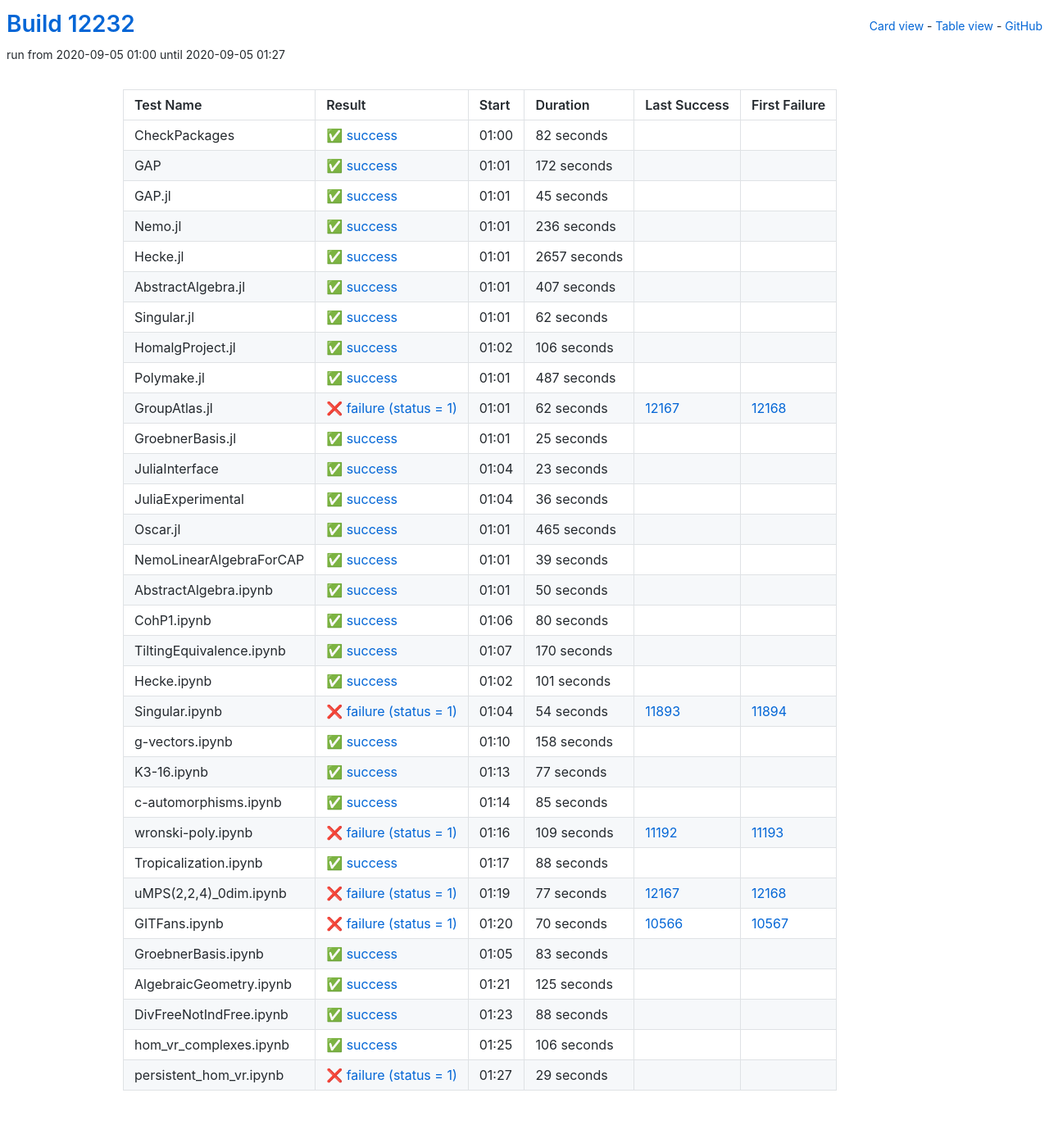
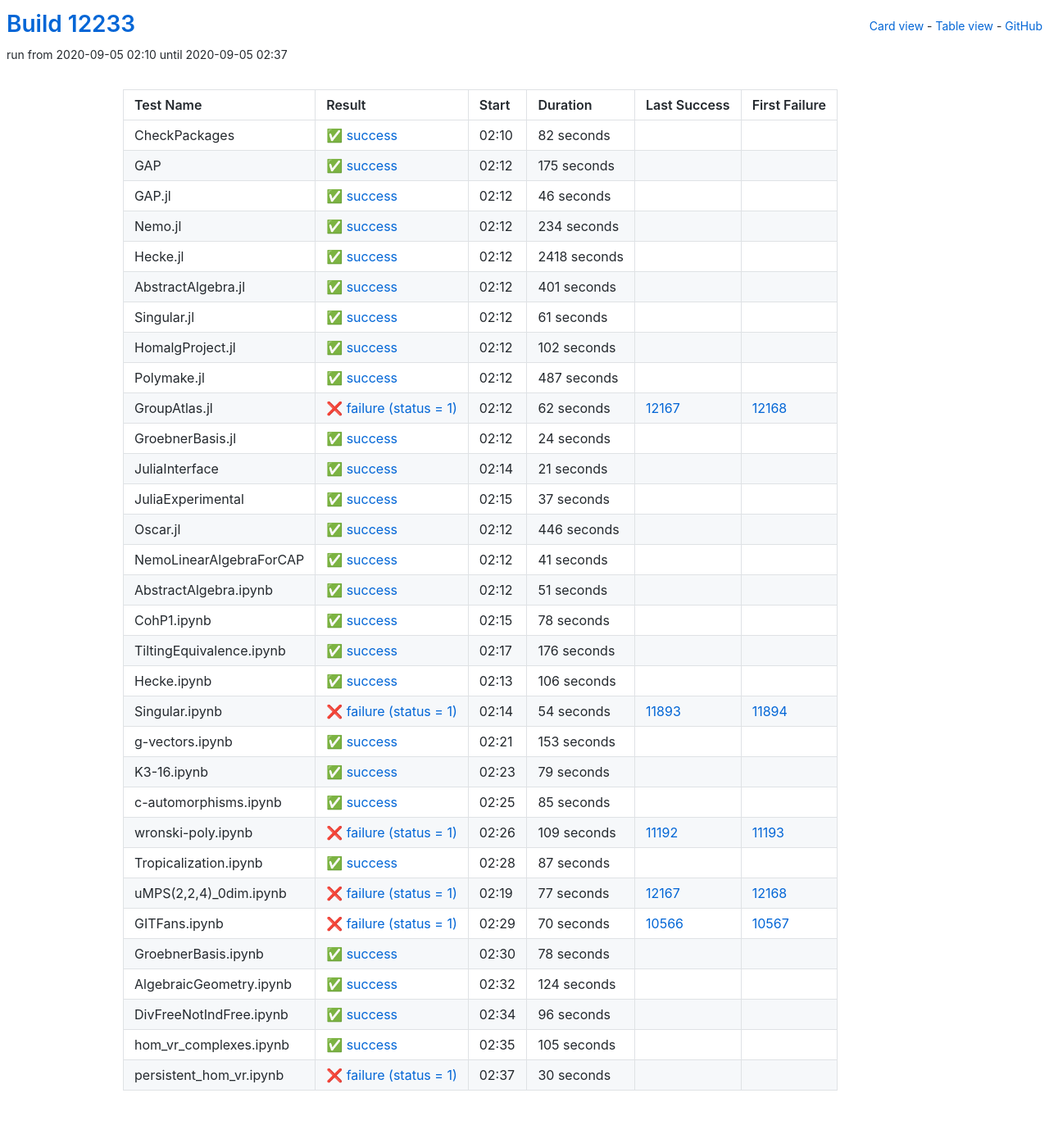
Before and after one commit to oscar-system/oscar-ci-status, a Jekyll site: the page built from table.html, in a window 1280 px wide. Shown: the whole page at 82% size. Built offline with Jekyll 4.4.1, drawn with Linux system fonts in a browser that asks for light colours.

Commit message:
Build #12233

```diff
--- a/_data/ci.yml
+++ b/_data/ci.yml
@@ -1,6 +1,6 @@
 ---
-build: 12232
-build_url: https://oscarci.mathematik.uni-kl.de/job/oscar/12232/
+build: 12233
+build_url: https://oscarci.mathematik.uni-kl.de/job/oscar/12233/
 job: oscar
 organization: oscar-system
 repo: oscar-ci-status
@@ -8,8 +8,8 @@
 tests:
 - name: CheckPackages
   id: checkpackages
-  log: https://oscarci.mathematik.uni-kl.de/job/oscar/12232/artifact/logs/build-12232/CheckPackages.log
-  start: 2020-09-05 01:00
+  log: https://oscarci.mathematik.uni-kl.de/job/oscar/12233/artifact/logs/build-12233/CheckPackages.log
+  start: 2020-09-05 02:10
   success: true
   exitcode: 0
   status: success
@@ -20,92 +20,92 @@
   first_failure_url:
 - name: GAP
   id: gap
-  log: https://oscarci.mathematik.uni-kl.de/job/oscar/12232/artifact/logs/build-12232/GAP.log
-  start: 2020-09-05 01:01
+  log: https://oscarci.mathematik.uni-kl.de/job/oscar/12233/artifact/logs/build-12233/GAP.log
+  start: 2020-09-05 02:12
   success: true
   exitcode: 0
   status: success
-  duration: 172
+  duration: 175
   last_success: false
   last_success_url:
   first_failure: false
   first_failure_url:
 - name: GAP.jl
   id: gap-jl
-  log: https://oscarci.mathematik.uni-kl.de/job/oscar/12232/artifact/logs/build-12232/GAP.jl.log
-  start: 2020-09-05 01:01
+  log: https://oscarci.mathematik.uni-kl.de/job/oscar/12233/artifact/logs/build-12233/GAP.jl.log
+  start: 2020-09-05 02:12
   success: true
   exitcode: 0
   status: success
-  duration: 45
+  duration: 46
   last_success: false
   last_success_url:
   first_failure: false
   first_failure_url:
 - name: Nemo.jl
   id: nemo-jl
-  log: https://oscarci.mathematik.uni-kl.de/job/oscar/12232/artifact/logs/build-12232/Nemo.jl.log
-  start: 2020-09-05 01:01
+  log: https://oscarci.mathematik.uni-kl.de/job/oscar/12233/artifact/logs/build-12233/Nemo.jl.log
+  start: 2020-09-05 02:12
   success: true
   exitcode: 0
   status: success
-  duration: 236
+  duration: 234
   last_success: false
   last_success_url:
   first_failure: false
   first_failure_url:
 - name: Hecke.jl
   id: hecke-jl
-  log: https://oscarci.mathematik.uni-kl.de/job/oscar/12232/artifact/logs/build-12232/Hecke.jl.log
-  start: 2020-09-05 01:01
+  log: https://oscarci.mathematik.uni-kl.de/job/oscar/12233/artifact/logs/build-12233/Hecke.jl.log
+  start: 2020-09-05 02:12
   success: true
   exitcode: 0
   status: success
-  duration: 2657
+  duration: 2418
   last_success: false
   last_success_url:
   first_failure: false
   first_failure_url:
 - name: AbstractAlgebra.jl
   id: abstractalgebra-jl
-  log: https://oscarci.mathematik.uni-kl.de/job/oscar/12232/artifact/logs/build-12232/AbstractAlgebra.jl.log
-  start: 2020-09-05 01:01
+  log: https://oscarci.mathematik.uni-kl.de/job/oscar/12233/artifact/logs/build-12233/AbstractAlgebra.jl.log
+  start: 2020-09-05 02:12
   success: true
   exitcode: 0
   status: success
-  duration: 407
+  duration: 401
   last_success: false
   last_success_url:
   first_failure: false
   first_failure_url:
 - name: Singular.jl
   id: singular-jl
-  log: https://oscarci.mathematik.uni-kl.de/job/oscar/12232/artifact/logs/build-12232/Singular.jl.log
-  start: 2020-09-05 01:01
+  log: https://oscarci.mathematik.uni-kl.de/job/oscar/12233/artifact/logs/build-12233/Singular.jl.log
+  start: 2020-09-05 02:12
   success: true
   exitcode: 0
   status: success
-  duration: 62
+  duration: 61
   last_success: false
   last_success_url:
   first_failure: false
   first_failure_url:
 - name: HomalgProject.jl
   id: homalgproject-jl
-  log: https://oscarci.mathematik.uni-kl.de/job/oscar/12232/artifact/logs/build-12232/HomalgProject.jl.log
-  start: 2020-09-05 01:02
+  log: https://oscarci.mathematik.uni-kl.de/job/oscar/12233/artifact/logs/build-12233/HomalgProject.jl.log
+  start: 2020-09-05 02:12
   success: true
   exitcode: 0
   status: success
-  duration: 106
+  duration: 102
   last_success: false
   last_success_url:
   first_failure: false
   first_failure_url:
 - name: Polymake.jl
   id: polymake-jl
-  log: https://oscarci.mathematik.uni-kl.de/job/oscar/12232/artifact/logs/build-12232/Polymake.jl.log
-  start: 2020-09-05 01:01
+  log: https://oscarci.mathematik.uni-kl.de/job/oscar/12233/artifact/logs/build-12233/Polymake.jl.log
+  start: 2020-09-05 02:12
   success: true
   exitcode: 0
   status: success
@@ -116,8 +116,8 @@
   first_failure_url:
 - name: GroupAtlas.jl
   id: groupatlas-jl
-  log: https://oscarci.mathematik.uni-kl.de/job/oscar/12232/artifact/logs/build-12232/GroupAtlas.jl.log
-  start: 2020-09-05 01:01
+  log: https://oscarci.mathematik.uni-kl.de/job/oscar/12233/artifact/logs/build-12233/GroupAtlas.jl.log
+  start: 2020-09-05 02:12
   success: false
   exitcode: 1
   status: failure
@@ -128,116 +128,116 @@
   first_failure_url: https://oscarci.mathematik.uni-kl.de/job/oscar/12168/
 - name: GroebnerBasis.jl
   id: groebnerbasis-jl
-  log: https://oscarci.mathematik.uni-kl.de/job/oscar/12232/artifact/logs/build-12232/GroebnerBasis.jl.log
-  start: 2020-09-05 01:01
+  log: https://oscarci.mathematik.uni-kl.de/job/oscar/12233/artifact/logs/build-12233/GroebnerBasis.jl.log
+  start: 2020-09-05 02:12
   success: true
   exitcode: 0
   status: success
-  duration: 25
+  duration: 24
   last_success: false
   last_success_url:
   first_failure: false
   first_failure_url:
 - name: JuliaInterface
   id: juliainterface
-  log: https://oscarci.mathematik.uni-kl.de/job/oscar/12232/artifact/logs/build-12232/JuliaInterface.log
-  start: 2020-09-05 01:04
+  log: https://oscarci.mathematik.uni-kl.de/job/oscar/12233/artifact/logs/build-12233/JuliaInterface.log
+  start: 2020-09-05 02:14
   success: true
   exitcode: 0
   status: success
-  duration: 23
+  duration: 21
   last_success: false
   last_success_url:
   first_failure: false
   first_failure_url:
 - name: JuliaExperimental
   id: juliaexperimental
-  log: https://oscarci.mathematik.uni-kl.de/job/oscar/12232/artifact/logs/build-12232/JuliaExperimental.log
-  start: 2020-09-05 01:04
+  log: https://oscarci.mathematik.uni-kl.de/job/oscar/12233/artifact/logs/build-12233/JuliaExperimental.log
+  start: 2020-09-05 02:15
   success: true
   exitcode: 0
   status: success
-  duration: 36
+  duration: 37
   last_success: false
   last_success_url:
   first_failure: false
   first_failure_url:
 - name: Oscar.jl
   id: oscar-jl
-  log: https://oscarci.mathematik.uni-kl.de/job/oscar/12232/artifact/logs/build-12232/Oscar.jl.log
-  start: 2020-09-05 01:01
+  log: https://oscarci.mathematik.uni-kl.de/job/oscar/12233/artifact/logs/build-12233/Oscar.jl.log
+  start: 2020-09-05 02:12
   success: true
   exitcode: 0
   status: success
-  duration: 465
+  duration: 446
   last_success: false
   last_success_url:
   first_failure: false
   first_failure_url:
 - name: NemoLinearAlgebraForCAP
   id: nemolinearalgebraforcap
-  log: https://oscarci.mathematik.uni-kl.de/job/oscar/12232/artifact/logs/build-12232/NemoLinearAlgebraForCAP.log
-  start: 2020-09-05 01:01
+  log: https://oscarci.mathematik.uni-kl.de/job/oscar/12233/artifact/logs/build-12233/NemoLinearAlgebraForCAP.log
+  start: 2020-09-05 02:12
   success: true
   exitcode: 0
   status: success
-  duration: 39
+  duration: 41
   last_success: false
   last_success_url:
   first_failure: false
   first_failure_url:
 - name: AbstractAlgebra.ipynb
   id: abstractalgebra-ipynb
-  log: https://oscarci.mathematik.uni-kl.de/job/oscar/12232/artifact/logs/build-12232/AbstractAlgebra.ipynb.log
-  start: 2020-09-05 01:01
+  log: https://oscarci.mathematik.uni-kl.de/job/oscar/12233/artifact/logs/build-12233/AbstractAlgebra.ipynb.log
+  start: 2020-09-05 02:12
   success: true
   exitcode: 0
   status: success
-  duration: 50
+  duration: 51
   last_success: false
   last_success_url:
   first_failure: false
   first_failure_url:
 - name: CohP1.ipynb
   id: cohp1-ipynb
-  log: https://oscarci.mathematik.uni-kl.de/job/oscar/12232/artifact/logs/build-12232/CohP1.ipynb.log
-  start: 2020-09-05 01:06
+  log: https://oscarci.mathematik.uni-kl.de/job/oscar/12233/artifact/logs/build-12233/CohP1.ipynb.log
+  start: 2020-09-05 02:15
   success: true
   exitcode: 0
   status: success
-  duration: 80
+  duration: 78
   last_success: false
   last_success_url:
   first_failure: false
   first_failure_url:
 - name: TiltingEquivalence.ipynb
   id: tiltingequivalence-ipynb
-  log: https://oscarci.mathematik.uni-kl.de/job/oscar/12232/artifact/logs/build-12232/TiltingEquivalence.ipynb.log
-  start: 2020-09-05 01:07
+  log: https://oscarci.mathematik.uni-kl.de/job/oscar/12233/artifact/logs/build-12233/TiltingEquivalence.ipynb.log
+  start: 2020-09-05 02:17
   success: true
   exitcode: 0
   status: success
-  duration: 170
+  duration: 176
   last_success: false
   last_success_url:
   first_failure: false
   first_failure_url:
 - name: Hecke.ipynb
   id: hecke-ipynb
-  log: https://oscarci.mathematik.uni-kl.de/job/oscar/12232/artifact/logs/build-12232/Hecke.ipynb.log
-  start: 2020-09-05 01:02
+  log: https://oscarci.mathematik.uni-kl.de/job/oscar/12233/artifact/logs/build-12233/Hecke.ipynb.log
+  start: 2020-09-05 02:13
   success: true
   exitcode: 0
   status: success
-  duration: 101
+  duration: 106
   last_success: false
   last_success_url:
   first_failure: false
   first_failure_url:
 - name: Singular.ipynb
   id: singular-ipynb
-  log: https://oscarci.mathematik.uni-kl.de/job/oscar/12232/artifact/logs/build-12232/Singular.ipynb.log
-  start: 2020-09-05 01:04
+  log: https://oscarci.mathematik.uni-kl.de/job/oscar/12233/artifact/logs/build-12233/Singular.ipynb.log
+  start: 2020-09-05 02:14
   success: false
   exitcode: 1
   status: failure
@@ -248,32 +248,32 @@
   first_failure_url: https://oscarci.mathematik.uni-kl.de/job/oscar/11894/
 - name: g-vectors.ipynb
   id: g-vectors-ipynb
-  log: https://oscarci.mathematik.uni-kl.de/job/oscar/12232/artifact/logs/build-12232/g-vectors.ipynb.log
-  start: 2020-09-05 01:10
+  log: https://oscarci.mathematik.uni-kl.de/job/oscar/12233/artifact/logs/build-12233/g-vectors.ipynb.log
+  start: 2020-09-05 02:21
   success: true
   exitcode: 0
   status: success
-  duration: 158
+  duration: 153
   last_success: false
   last_success_url:
   first_failure: false
   first_failure_url:
 - name: K3-16.ipynb
   id: k3-16-ipynb
-  log: https://oscarci.mathematik.uni-kl.de/job/oscar/12232/artifact/logs/build-12232/K3-16.ipynb.log
-  start: 2020-09-05 01:13
+  log: https://oscarci.mathematik.uni-kl.de/job/oscar/12233/artifact/logs/build-12233/K3-16.ipynb.log
+  start: 2020-09-05 02:23
   success: true
   exitcode: 0
   status: success
-  duration: 77
+  duration: 79
   last_success: false
   last_success_url:
   first_failure: false
   first_failure_url:
 - name: c-automorphisms.ipynb
   id: c-automorphisms-ipynb
-  log: https://oscarci.mathematik.uni-kl.de/job/oscar/12232/artifact/logs/build-12232/c-automorphisms.ipynb.log
-  start: 2020-09-05 01:14
+  log: https://oscarci.mathematik.uni-kl.de/job/oscar/12233/artifact/logs/build-12233/c-automorphisms.ipynb.log
+  start: 2020-09-05 02:25
   success: true
   exitcode: 0
   status: success
@@ -284,8 +284,8 @@
   first_failure_url:
 - name: wronski-poly.ipynb
   id: wronski-poly-ipynb
-  log: https://oscarci.mathematik.uni-kl.de/job/oscar/12232/artifact/logs/build-12232/wronski-poly.ipynb.log
-  start: 2020-09-05 01:16
+  log: https://oscarci.mathematik.uni-kl.de/job/oscar/12233/artifact/logs/build-12233/wronski-poly.ipynb.log
+  start: 2020-09-05 02:26
   success: false
   exitcode: 1
   status: failure
@@ -296,20 +296,20 @@
   first_failure_url: https://oscarci.mathematik.uni-kl.de/job/oscar/11193/
 - name: Tropicalization.ipynb
   id: tropicalization-ipynb
-  log: https://oscarci.mathematik.uni-kl.de/job/oscar/12232/artifact/logs/build-12232/Tropicalization.ipynb.log
-  start: 2020-09-05 01:17
+  log: https://oscarci.mathematik.uni-kl.de/job/oscar/12233/artifact/logs/build-12233/Tropicalization.ipynb.log
+  start: 2020-09-05 02:28
   success: true
   exitcode: 0
   status: success
-  duration: 88
+  duration: 87
   last_success: false
   last_success_url:
   first_failure: false
   first_failure_url:
 - name: uMPS(2,2,4)_0dim.ipynb
   id: umps-2-2-4-0dim-ipynb
-  log: https://oscarci.mathematik.uni-kl.de/job/oscar/12232/artifact/logs/build-12232/uMPS-2-2-4-_0dim.ipynb.log
-  start: 2020-09-05 01:19
+  log: https://oscarci.mathematik.uni-kl.de/job/oscar/12233/artifact/logs/build-12233/uMPS-2-2-4-_0dim.ipynb.log
+  start: 2020-09-05 02:19
   success: false
   exitcode: 1
   status: failure
@@ -320,8 +320,8 @@
   first_failure_url: https://oscarci.mathematik.uni-kl.de/job/oscar/12168/
 - name: GITFans.ipynb
   id: gitfans-ipynb
-  log: https://oscarci.mathematik.uni-kl.de/job/oscar/12232/artifact/logs/build-12232/GITFans.ipynb.log
-  start: 2020-09-05 01:20
+  log: https://oscarci.mathematik.uni-kl.de/job/oscar/12233/artifact/logs/build-12233/GITFans.ipynb.log
+  start: 2020-09-05 02:29
   success: false
   exitcode: 1
   status: failure
@@ -332,60 +332,60 @@
   first_failure_url: https://oscarci.mathematik.uni-kl.de/job/oscar/10567/
 - name: GroebnerBasis.ipynb
   id: groebnerbasis-ipynb
-  log: https://oscarci.mathematik.uni-kl.de/job/oscar/12232/artifact/logs/build-12232/GroebnerBasis.ipynb.log
-  start: 2020-09-05 01:05
+  log: https://oscarci.mathematik.uni-kl.de/job/oscar/12233/artifact/logs/build-12233/GroebnerBasis.ipynb.log
+  start: 2020-09-05 02:30
   success: true
   exitcode: 0
   status: success
-  duration: 83
+  duration: 78
   last_success: false
   last_success_url:
   first_failure: false
   first_failure_url:
 - name: AlgebraicGeometry.ipynb
   id: algebraicgeometry-ipynb
-  log: https://oscarci.mathematik.uni-kl.de/job/oscar/12232/artifact/logs/build-12232/AlgebraicGeometry.ipynb.log
-  start: 2020-09-05 01:21
+  log: https://oscarci.mathematik.uni-kl.de/job/oscar/12233/artifact/logs/build-12233/AlgebraicGeometry.ipynb.log
+  start: 2020-09-05 02:32
   success: true
   exitcode: 0
   status: success
-  duration: 125
+  duration: 124
   last_success: false
   last_success_url:
   first_failure: false
   first_failure_url:
 - name: DivFreeNotIndFree.ipynb
   id: divfreenotindfree-ipynb
-  log: https://oscarci.mathematik.uni-kl.de/job/oscar/12232/artifact/logs/build-12232/DivFreeNotIndFree.ipynb.log
-  start: 2020-09-05 01:23
+  log: https://oscarci.mathematik.uni-kl.de/job/oscar/12233/artifact/logs/build-12233/DivFreeNotIndFree.ipynb.log
+  start: 2020-09-05 02:34
   success: true
   exitcode: 0
   status: success
-  duration: 88
+  duration: 96
   last_success: false
   last_success_url:
   first_failure: false
   first_failure_url:
 - name: hom_vr_complexes.ipynb
   id: hom-vr-complexes-ipynb
-  log: https://oscarci.mathematik.uni-kl.de/job/oscar/12232/artifact/logs/build-12232/hom_vr_complexes.ipynb.log
-  start: 2020-09-05 01:25
+  log: https://oscarci.mathematik.uni-kl.de/job/oscar/12233/artifact/logs/build-12233/hom_vr_complexes.ipynb.log
+  start: 2020-09-05 02:35
   success: true
   exitcode: 0
   status: success
-  duration: 106
+  duration: 105
   last_success: false
   last_success_url:
   first_failure: false
   first_failure_url:
 - name: persistent_hom_vr.ipynb
   id: persistent-hom-vr-ipynb
-  log: https://oscarci.mathematik.uni-kl.de/job/oscar/12232/artifact/logs/build-12232/persistent_hom_vr.ipynb.log
-  start: 2020-09-05 01:27
+  log: https://oscarci.mathematik.uni-kl.de/job/oscar/12233/artifact/logs/build-12233/persistent_hom_vr.ipynb.log
+  start: 2020-09-05 02:37
   success: false
   exitcode: 1
   status: failure
-  duration: 29
+  duration: 30
   last_success: false
   last_success_url:
   first_failure: false
```
Also changed, not shown: README.md.
